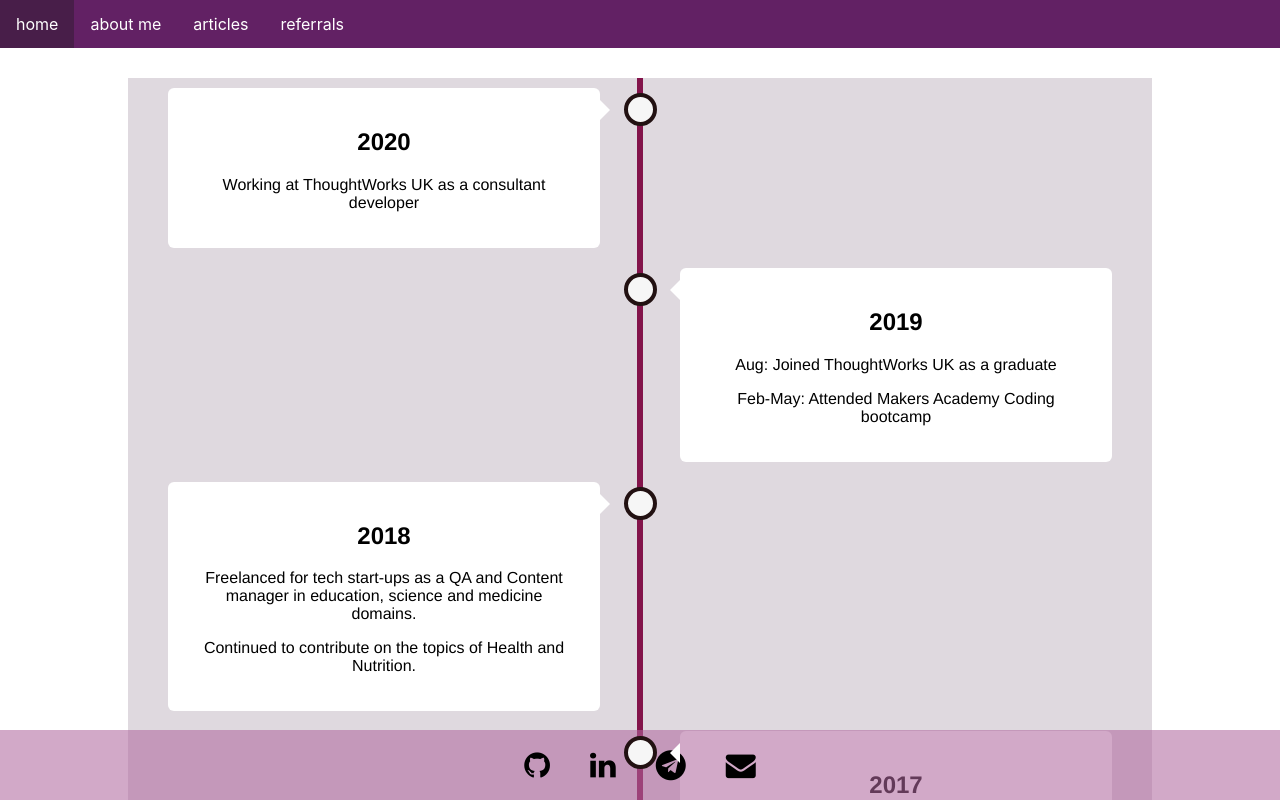
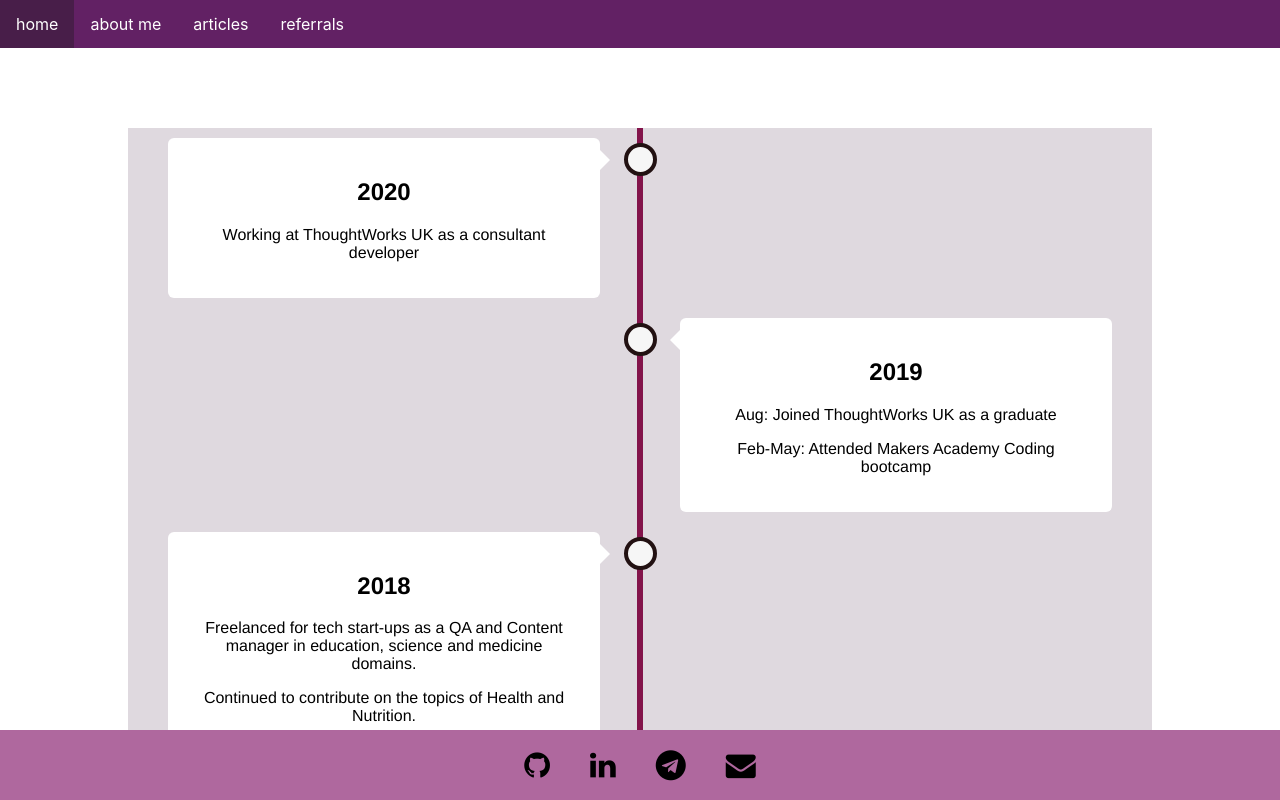
Before and after one commit to m-budryte/website, a React (Create React App) app: page /website/about in a window 1280 px wide. Shown: the top 800 px of the page. Built offline with nearby package versions, Linux system fonts and the light colour scheme.

Commit message:
navbar styling

```diff
--- a/src/App.css
+++ b/src/App.css
@@ -7,9 +7,10 @@
   left: 0;
   bottom: 0;
   width: 100%;
-  background-color: rgba(175, 104, 158, 0.563);
+  background-color: rgba(175, 104, 158);
   color: white;
   text-align: center;
+  z-index: 2;
 }
 
 .fa {
--- a/src/pageSections/navBar.css
+++ b/src/pageSections/navBar.css
@@ -1,9 +1,14 @@
 ul {
+    position: fixed;
+    left: 0;
+    top: 0;
+    width: 100%;
     list-style-type: none;
     margin: 0;
     padding: 0;
     overflow: hidden;
     background-color: rgb(98, 33, 100);
+    z-index: 2;
   }
 
   li {
--- a/src/websiteSections/AboutSection/aboutSection.css
+++ b/src/websiteSections/AboutSection/aboutSection.css
@@ -4,14 +4,12 @@
 
 /* Set a background color */
 .timelineComp {
-  background-color: #7e677e3f;
-  width: 80%;
-  margin-left: auto;
-  margin-right: auto;
-  margin-top: 30px;
-  margin-bottom: 30px;
-  font-family: Helvetica, sans-serif;
-}
+    background-color: #7e677e3f;
+    width: 80%;
+    margin-left: auto;
+    margin-right: auto;
+    margin-top: 10%;
+    font-family: Helvetica, sans-serif;}
 
 /* The actual timeline (the vertical ruler) */
 .timeline {
```
Also changed, not shown: src/pageSections/navBar.js (+4 -4 lines).
